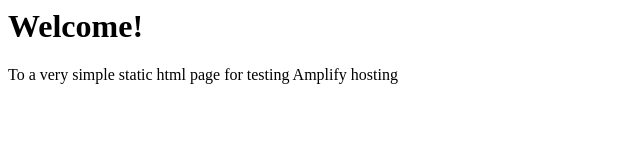
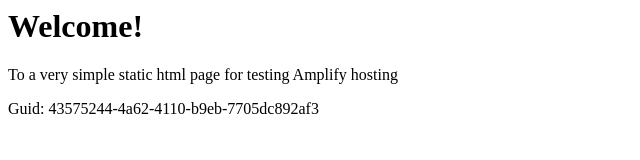
Before and after one commit to aws-aemilia-kix/Github-PR-Commit-Integration-Test-DoNotTouch-GitHubAutoBuildCanaryTest-v1-preprod-ap-northeast-3, a website: page src/index.html in a window 1280 px wide. Shown: the whole page, without its empty margins (0-640 px from the left). Drawn offline with Linux system fonts and the light colour scheme.

Commit message:
commit from integ tests

```diff
--- a/src/index.html
+++ b/src/index.html
@@ -1,3 +1,5 @@
+
+
 <html lang="en">
 
 <head>
@@ -10,6 +12,6 @@
 <body>
     <h1>Welcome!</h1>
     <p>To a very simple static html page for testing Amplify hosting</p>
-</body>
+    <p>Guid: 43575244-4a62-4110-b9eb-7705dc892af3</p></body>
 
 </html>
```
